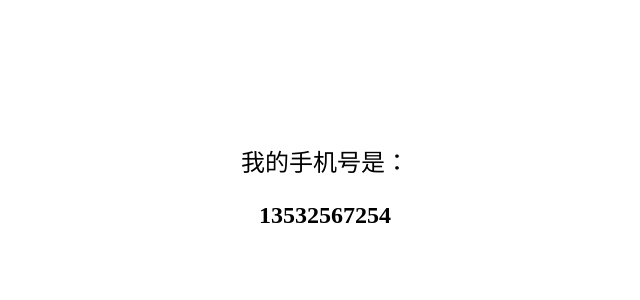
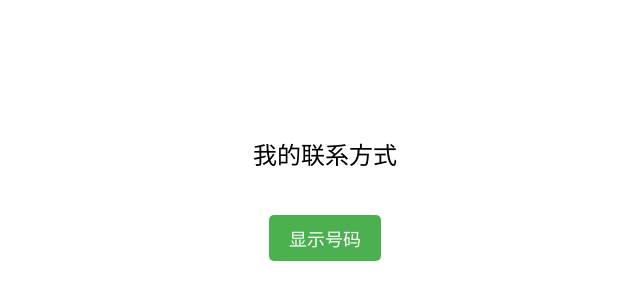
Before and after one commit to ouyyt123/ouyyt123.github.io, a plain HTML site: page index.html in a window 1280 px wide. Shown: the part 222-522 px from the top of the page, without its empty margins (315-955 px from the left). Drawn offline with Linux system fonts and the light colour scheme.

Commit message:
Update index.html

```diff
--- a/index.html
+++ b/index.html
@@ -12,13 +12,40 @@
             height: 100vh;
             font-size: 24px;
             text-align: center;
+            flex-direction: column;
+        }
+        button {
+            padding: 10px 20px;
+            font-size: 18px;
+            margin-top: 20px;
+            cursor: pointer;
+            background-color: #4CAF50;
+            color: white;
+            border: none;
+            border-radius: 5px;
+        }
+        button:hover {
+            background-color: #45a049;
+        }
+        #phoneNumber {
+            display: none;
+            margin-top: 20px;
         }
     </style>
 </head>
 <body>
     <div>
-        <p>我的手机号是：</p>
-        <p><strong>13532567254</strong></p>
+        <p>我的联系方式</p>
+        <button onclick="showPhoneNumber()">显示号码</button>
+        <p id="phoneNumber"><strong>13532567254</strong></p>
     </div>
+
+    <script>
+        function showPhoneNumber() {
+            document.getElementById("phoneNumber").style.display = "block";
+            // 可选：隐藏按钮
+            event.target.style.display = "none";
+        }
+    </script>
 </body>
 </html>
```
